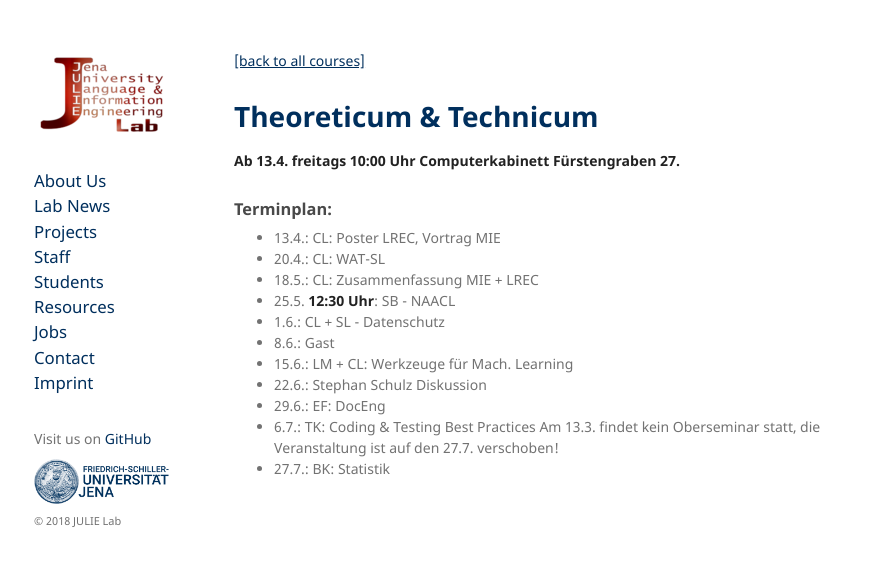
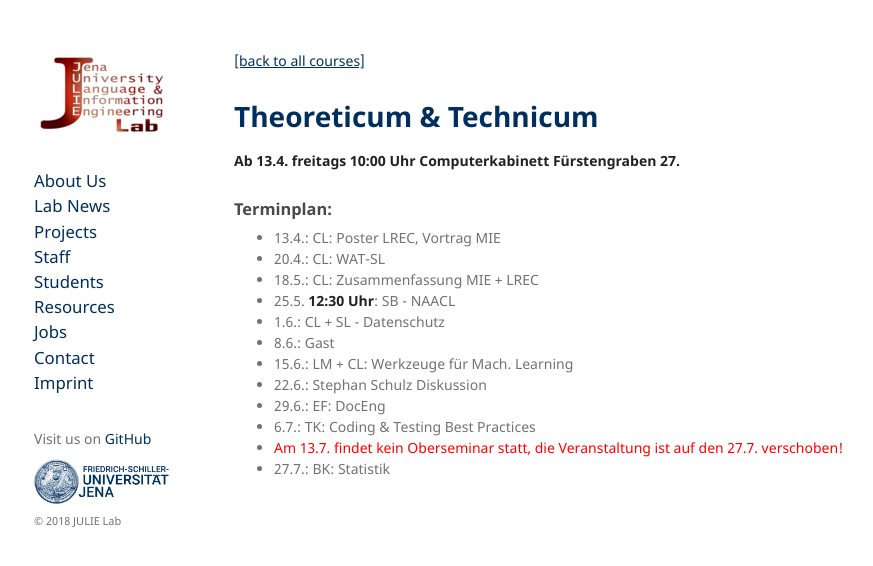
Before and after one commit to JULIELab/JULIELab.github.io, a Jekyll site: the page built from Courses/Theoreticum+_+Technicum-p-444.md, in a window 1280 px wide. Shown: the top 566 px of the page, without its empty margins (176-1049 px from the left). Built offline with Jekyll 4.4.1, drawn with Linux system fonts in a browser that asks for light colours.

Commit message:
Update Theoreticum+_+Technicum-p-444.md

```diff
--- a/Courses/Theoreticum+_+Technicum-p-444.md
+++ b/Courses/Theoreticum+_+Technicum-p-444.md
@@ -19,5 +19,5 @@ layout: course
 * 22.6.: Stephan Schulz Diskussion
 * 29.6.: EF: DocEng
 * 6.7.: TK: Coding & Testing Best Practices
-Am 13.3. findet kein Oberseminar statt, die Veranstaltung ist auf den 27.7. verschoben!
+* <font color="red">Am 13.7. findet kein Oberseminar statt, die Veranstaltung ist auf den 27.7. verschoben!</font>
 * 27.7.: BK: Statistik
```
